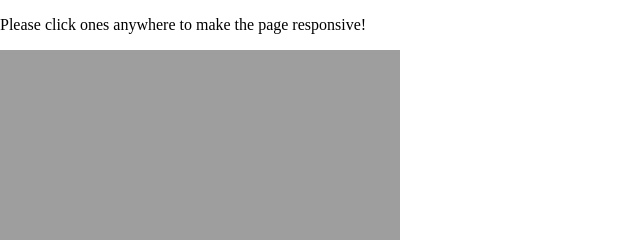
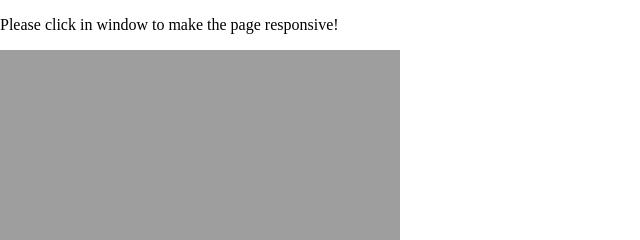
Before and after one commit to ssyrym/purple2.github.io, a plain HTML site: page index.html in a window 1280 px wide. Shown: the top 240 px of the page, 0-640 px from the left. Drawn offline with Linux system fonts and the light colour scheme.

Commit message:
Update index.html

```diff
--- a/index.html
+++ b/index.html
@@ -15,6 +15,7 @@
 	<script type="text/javascript" src="./gameengine.js"></script>
     <script type="text/javascript" src="./assetmanager.js"></script>
 	<script type="text/javascript" src="./vladimir.js"></script>
+	<script type="text/javascript" src="./john.js"></script>
 	<script type="text/javascript" src="./alex.js"></script>
 	<script type="text/javascript" src="./main.js"></script>
 	<script type="text/javascript" src="./animation.js"></script>
@@ -22,7 +23,7 @@
 
 </head>
 <body>
-    <p>Please click ones anywhere to make the page responsive! </p>
+    <p>Please click in window to make the page responsive! </p>
     <canvas id="gameWorld" tabindex="1"></canvas>
 
 </body>
```
